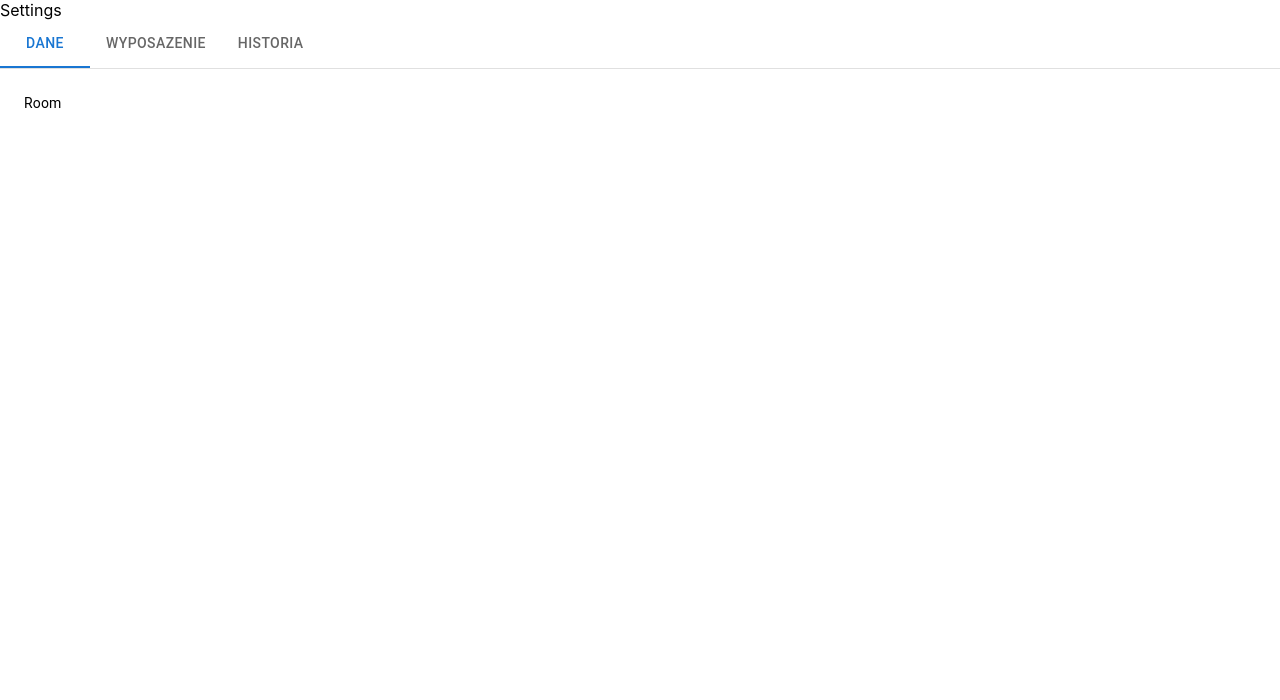
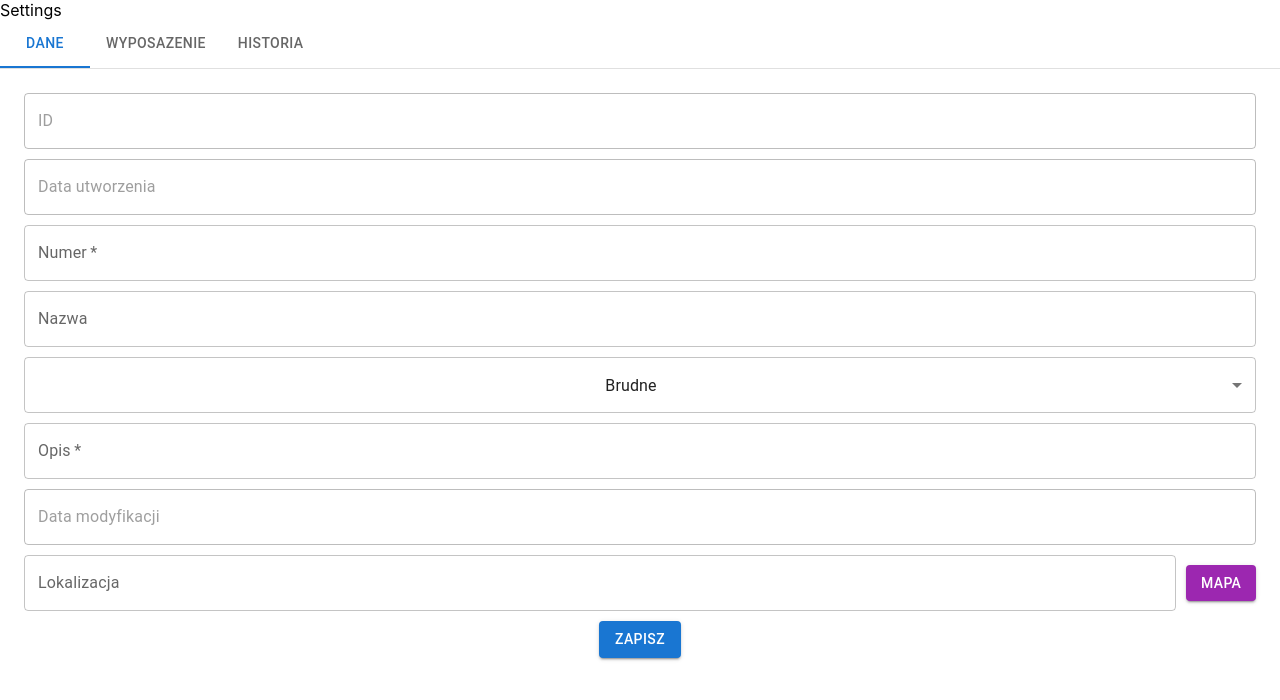
Before and after one commit to lukaszgor/cleanMyRoom, a React (Create React App) app in the folder cleanmyroom/: page /settings/1 in a window 1280 px wide. Shown: the top 700 px of the page. Built offline with nearby package versions, Linux system fonts and the light colour scheme; no server answers; the database is empty.

Commit message:
full created updateRoom

```diff
--- a/cleanmyroom/src/components/Room.js
+++ b/cleanmyroom/src/components/Room.js
@@ -1,11 +1,200 @@
+import { useState,useEffect } from 'react';
+import TextField from '@mui/material/TextField';
+import Select from '@mui/material/Select';
+import MenuItem from '@mui/material/MenuItem';
+import Button from '@mui/material/Button';
+import supabase from "../supabaseClient";
+import { useParams } from "react-router-dom";
+import Snackbar from '@mui/material/Snackbar';
+import Alert from '@mui/material/Alert';
 
 function Room() {
+    const {id} = useParams()
+    const [idRoom, setIdRoom] = useState('');
+    const [createdAt, setCreatedAt] = useState('');
+    const [number, setNumber] = useState('');
+    const [name, setName] = useState('');
+    const [status, setStatus] = useState('brudne');
+    const [description, setDescription] = useState('');
+    const [actionDate, setActionDate] = useState('');
+    const [geoLocation, setGeoLocation] = useState('');
 
+      const handleSubmit = (event) => {
+        event.preventDefault();
+        // Możesz wykonać inne operacje, takie jak wysłanie danych do serwera itp
+        updateRoom();
+      };
+      const handleStatusChange = (event) => {
+        setStatus(event.target.value);
+      };
+
+// google maps redirection
+const handleOpenGoogleMaps = () => {
+    const locationString = geoLocation; // wartość z jednej zmiennej, np. "50.090478332256566, 19.99966697848003"
+    const [latitude, longitude] = locationString.split(',').map((coordinate) => coordinate.trim());
+    const googleMapsUrl = `https://www.google.com/maps/search/?api=1&query=${latitude},${longitude}`;
+    window.open(googleMapsUrl);
+  };
+
+     //alert configuration
+const [open,setOpen] =useState(null)
+
+const handleClickAlert = () => {
+  setOpen(true);
+};
+
+const handleCloseAlert = (event, reason) => {
+  if (reason === 'clickaway') {
+    return;
+  }
+  setOpen(false);
+};
+
+
+
+//download data
+const fetchrooms = async()=>{
+    const{data,error} =  await supabase
+    .from('rooms')
+    .select()
+    .eq('id',id)
+    .single()
+    if(error){
+        console.log(error)
+
+    }if(data){
+      setIdRoom(data.id);
+      setCreatedAt(data.createdAt);
+      setNumber(data.number);
+      setName(data.name);
+      setStatus(data.status);
+      setDescription(data.description);
+      setActionDate(data.actionDate);
+      setGeoLocation(data.geoLocation);
+    }
+}
+//update data
+const updateRoom =async()=>{
+    const{data,error}=await supabase
+    .from('rooms')
+    .update({'number':number,'name':name,'status':status,'description':description,'geoLocation':geoLocation})
+    .eq('id',id)
+    console.log("update room")
+    handleClickAlert()
+}
+
+useEffect(()=>{
+    fetchrooms();
+  },[])
 
 
     return (
       <div>
-          Room
+
+    <form onSubmit={handleSubmit} style={{ textAlign: 'center' }}>
+      <TextField
+        type="number"
+        label="ID"
+        name="idRoom"
+        value={idRoom}
+        disabled
+        onChange={(e) =>
+            setIdRoom(e.target.value)}
+        fullWidth
+        style={{ marginBottom: '10px' }}
+      />
+      <TextField
+        type="text"
+        label="Data utworzenia"
+        name="created_at"
+        value={createdAt}
+        disabled
+        onChange={(e) =>
+            setCreatedAt(e.target.value)}
+        fullWidth
+        style={{ marginBottom: '10px' }}
+      />
+      <TextField
+        type="number"
+        label="Numer"
+        name="number"
+        value={number}
+        onChange={(e) =>
+            setNumber(e.target.value)}
+        required
+        fullWidth
+        style={{ marginBottom: '10px' }}
+      />
+      <TextField
+        type="text"
+        label="Nazwa"
+        name="name"
+        value={name}
+        onChange={(e) =>
+            setName(e.target.value)}
+        fullWidth
+        style={{ marginBottom: '10px' }}
+      />
+      <Select
+        label="Status"
+        name="status"
+        value={status}
+        onChange={handleStatusChange}
+        fullWidth
+        style={{ marginBottom: '10px' }}
+      >
+        <MenuItem value="brudne">Brudne</MenuItem>
+        <MenuItem value="realizacja">Realizacja</MenuItem>
+        <MenuItem value="czysty">Czyste</MenuItem>
+      </Select>
+      <TextField
+        multiline
+        label="Opis"
+        name="description"
+        value={description}
+        onChange={(e) =>
+            setDescription(e.target.value)}
+        required
+        inputProps={{ maxLength: 200 }}
+        rowsMax={Infinity}
+        fullWidth
+        style={{ marginBottom: '10px' }}
+      />
+      <TextField
+        type="text"
+        label="Data modyfikacji"
+        name="actionDate"
+        value={actionDate}
+        disabled
+        onChange={(e) =>
+            setActionDate(e.target.value)}
+        fullWidth
+        style={{ marginBottom: '10px' }}
+      />
+        <div style={{ display: 'flex', alignItems: 'center', marginBottom: '10px' }}>
+        <TextField
+          multiline
+          label="Lokalizacja"
+          value={geoLocation}
+          onChange={(event) => setGeoLocation(event.target.value)}
+          inputProps={{ maxLength: 200 }}
+          rowsMax={Infinity}
+          fullWidth
+        />
+        <Button variant="contained" color="secondary" style={{ marginLeft: '10px' }} onClick={handleOpenGoogleMaps}>
+          Mapa
+        </Button>
+      </div>
+      <Button type="submit" variant="contained" color="primary">
+      Zapisz
+      </Button>
+      <Snackbar open={open}
+        autoHideDuration={2000}
+        onClose={handleCloseAlert}>
+      <Alert severity="success">Zaktualizowano!</Alert>
+      </Snackbar>
+    </form>
+
       </div>
 
 
--- a/cleanmyroom/src/pages/AddRoom.js
+++ b/cleanmyroom/src/pages/AddRoom.js
@@ -31,10 +31,11 @@ const insertRoom = async()=>{
     const{data,error} =  await supabase
     .from('rooms')
     .insert([{number:number,name:name,status:status,name:name,description:description,actionDate:date,geoLocation:geolocation}])
+    handleClickAlert()
     if(error){
         console.log(error)
     }if(data){
-       console.log(data)
+
     }
   }
 
@@ -46,15 +47,7 @@ const insertRoom = async()=>{
 
     const handleSubmit = (event) => {
       event.preventDefault();
-      console.log('Number:', number);
-      console.log('Name:', name);
-      console.log('Status:', status);
-      console.log('Description:', description);
-      console.log('Geolocation:', geolocation);
-
-
       insertRoom();
-      handleClickAlert()
     };
 
     //alert configuration
@@ -70,8 +63,6 @@ const handleCloseAlert = (event, reason) => {
   }
   setOpen(false);
 };
-
-
 
     return (
       <div>
@@ -137,7 +128,7 @@ const handleCloseAlert = (event, reason) => {
     <Snackbar open={open}
         autoHideDuration={2000}
         onClose={handleCloseAlert}>
-      <Alert severity="success">Correct!</Alert>
+      <Alert severity="success">Dodano!</Alert>
       </Snackbar>
 
       </div>
```
